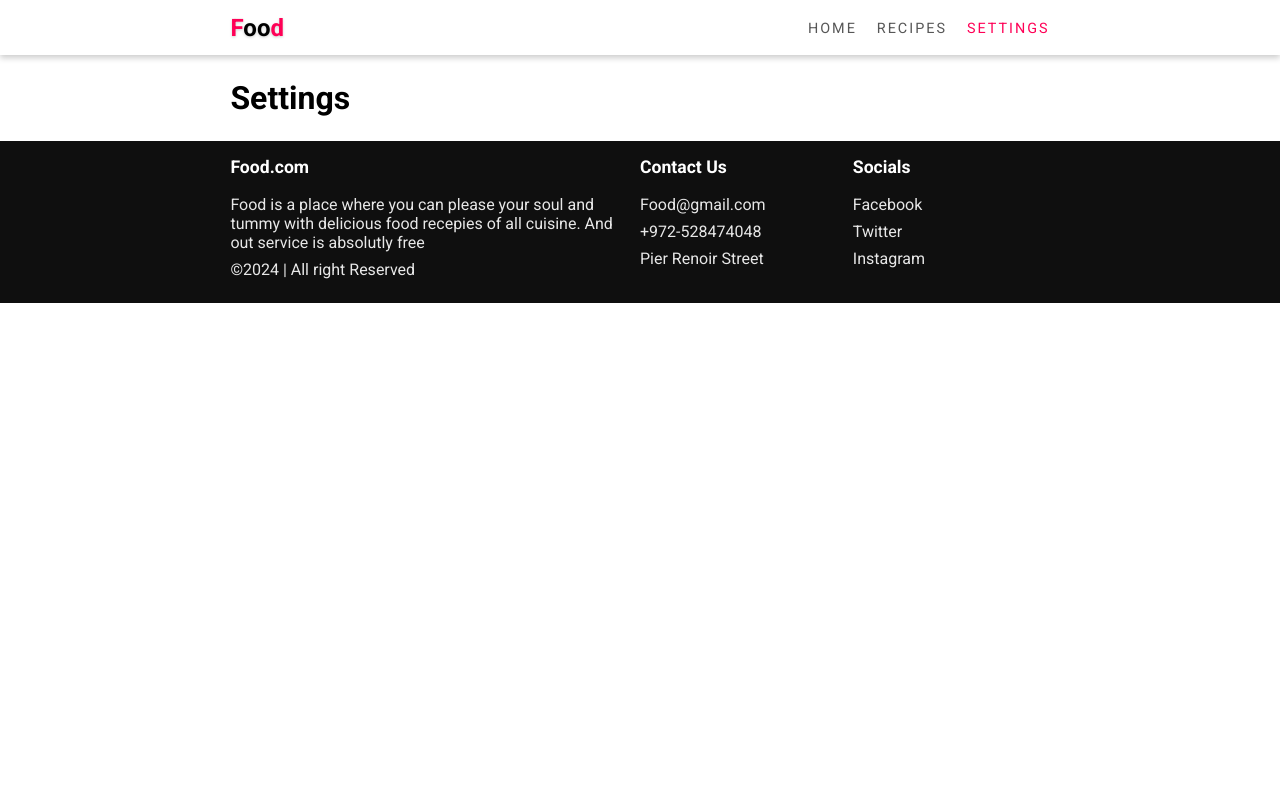
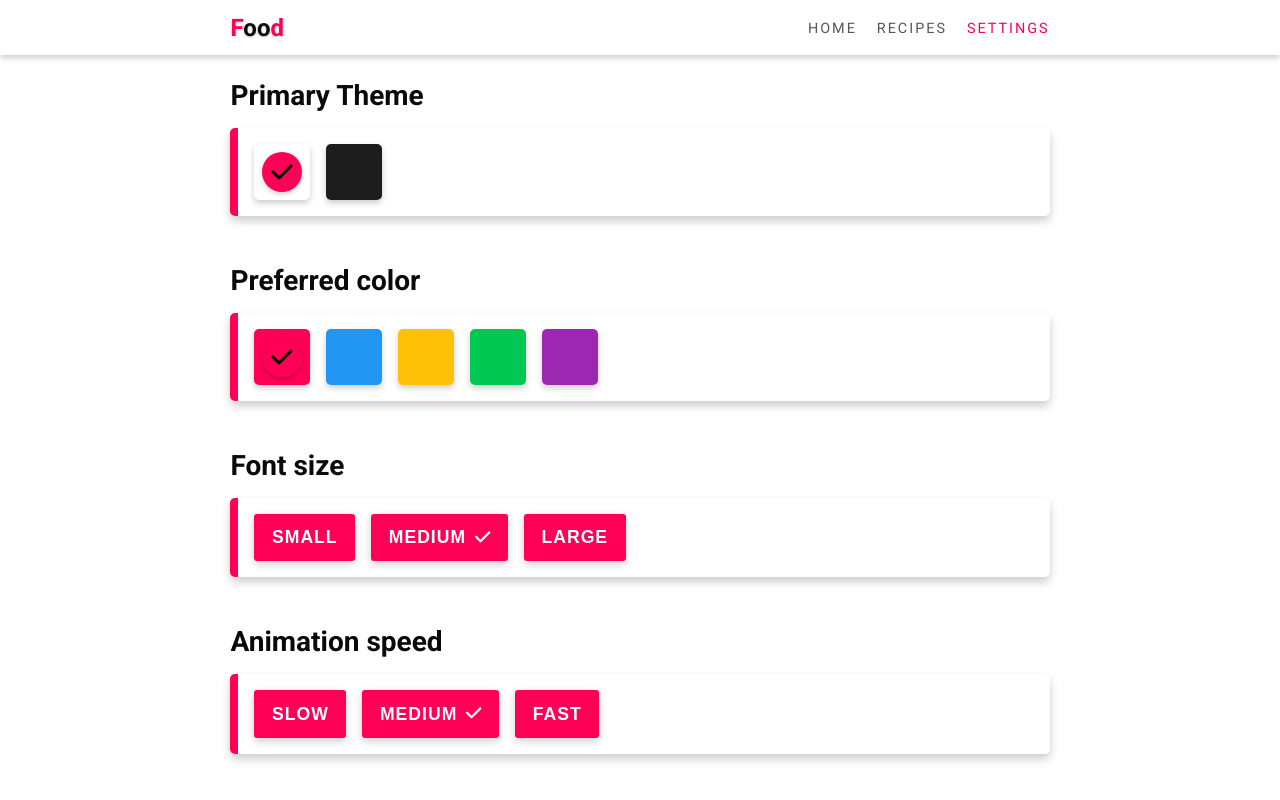
Before and after one commit to matczu-97/FOOD-WEB, a React (Create React App) app: page /settings in a window 1280 px wide. Shown: the top 800 px of the page. Built offline with nearby package versions, Linux system fonts and the light colour scheme.

Commit message:
finished.

```diff
--- a/src/components/PreviousSearches.js
+++ b/src/components/PreviousSearches.js
@@ -89,6 +89,9 @@
               <button onClick={handleBtnClick} className="btn">
                 <FontAwesomeIcon icon={faSearch} />
               </button>
+              <button onClick={handleBtnClearSearch} className="btn clear-search">
+                <FontAwesomeIcon icon={faX} />
+              </button>
             </div>
           </div>
         </div>
--- a/src/pages/Settings.js
+++ b/src/pages/Settings.js
@@ -1,8 +1,192 @@
-export default function Settings()
-{
-    return(
-        <div>
-            <h1>Settings</h1>
+import { FontAwesomeIcon } from "@fortawesome/react-fontawesome";
+import { faCheck } from "@fortawesome/free-solid-svg-icons";
+import { useState, useEffect } from "react";
+
+export default function Settings() {
+  const [theme, setTheme] = useState("light");
+  const [primaryColor, setPrimaryColor] = useState(0);
+  const [fontSize, setFontSize] = useState(1);
+  const [animationSpeed, setAnimationSpeed] = useState(1);
+
+  const [settings, setSettings] = useState({
+    "--background-color": "#fff",
+    "--backgroud-light": "#fff",
+    "--primary-color": "rgb(255,0,86)",
+    "--shadow-color": "rgba(0,0,0,0.2)",
+    "--text-color": "#0A0A0A",
+    "--text-light": "#575757",
+    "--font-size": "16px",
+    "--animation-speed": "1",
+  });
+
+  useEffect(() => {
+    const root = document.documentElement;
+    for (let key in settings) {
+      root.style.setProperty(key, settings[key]);
+    }
+  }, [settings]);
+
+  const themes = [
+    {
+      "--background-color": "#fff",
+      "--background-light": "#fff",
+      "--shadow-color": "rgba(0,0,0,0.2)",
+      "--text-color": "#0A0A0A",
+      "--text-light": "#575757",
+    },
+    {
+      "--background-color": "rgb(29,29,29)",
+      "--background-light": "rgb(77,77,77)",
+      "--shadow-color": "rgba(0,0,0,0.2)",
+      "--text-color": "#ffffff",
+      "--text-light": "#eceaea",
+    },
+  ];
+  const primaryColors = [
+    "rgb(255,0,86)",
+    "rgb(33,150,243)",
+    "rgb(255,193,7)",
+    "rgb(0,200,83)",
+    "rgb(156,39,176)",
+  ];
+
+  const fontSizes = [
+    {
+      title: "Small",
+      value: "12px",
+    },
+    {
+      title: "Medium",
+      value: "16px",
+    },
+    {
+      title: "Large",
+      value: "20px",
+    },
+  ];
+
+  const animationSpeeds = [
+    {
+      title: "Slow",
+      value: 2,
+    },
+    {
+      title: "Medium",
+      value: 1,
+    },
+    {
+      title: "Fast",
+      value: 0.5,
+    },
+  ];
+
+  function changeTheme(i) {
+    const _theme = { ...themes[i] };
+    setTheme(i === 0 ? "light" : "dark");
+    // update settings
+    let _settings = { ...settings };
+    for (let key in _theme) {
+      _settings[key] = _theme[key];
+    }
+    setSettings(_settings);
+  }
+
+  function changeColor(i) {
+    const _color = primaryColors[i];
+    let _settings = { ...settings };
+    _settings["--primary-color"] = _color;
+    setPrimaryColor(i);
+    setSettings(_settings);
+  }
+
+  function changeFontSize(i) {
+    const _fontSize = fontSizes[i];
+    let _settings = { ...settings };
+    _settings["--font-size"] = _fontSize.value;
+    setFontSize(i);
+    setSettings(_settings);
+  }
+
+  function changeAnimationSpeed(i) {
+    const _animationSpeed = animationSpeeds[i];
+    let _settings = { ...settings };
+    _settings["--animation-speed"] = _animationSpeed.value;
+    setAnimationSpeed(i);
+    setSettings(_settings);
+  }
+
+  return (
+    <div>
+      <div className="section d-block">
+        <h2>Primary Theme</h2>
+        <div className="options-container">
+          <div className="option light" onClick={() => changeTheme(0)}>
+            {theme === "light" && (
+              <div className="check">
+                <FontAwesomeIcon icon={faCheck} />
+              </div>
+            )}
+          </div>
+          <div className="option dark" onClick={() => changeTheme(1)}>
+            {theme === "dark" && (
+              <div className="check">
+                <FontAwesomeIcon icon={faCheck} />
+              </div>
+            )}
+          </div>
         </div>
-    )
+      </div>
+
+      <div className="section d-block">
+        <h2>Preferred color</h2>
+        <div className="options-container">
+          {primaryColors.map((color, index) => (
+            <div
+              className="option light"
+              style={{ backgroundColor: color }}
+              onClick={() => changeColor(index)}
+            >
+              {primaryColor === index && (
+                <div className="check">
+                  <FontAwesomeIcon icon={faCheck} />
+                </div>
+              )}
+            </div>
+          ))}
+        </div>
+      </div>
+
+      <div className="section d-block">
+        <h2>Font size</h2>
+        <div className="options-container">
+          {fontSizes.map((size, index) => (
+            <button className="btn" onClick={() => changeFontSize(index)}>
+              {size.title}
+              {fontSize === index && (
+                <span>
+                  <FontAwesomeIcon icon={faCheck} />
+                </span>
+              )}
+            </button>
+          ))}
+        </div>
+      </div>
+
+      <div className="section d-block">
+        <h2>Animation speed</h2>
+        <div className="options-container">
+          {animationSpeeds.map((speed, index) => (
+            <button className="btn" onClick={() => changeAnimationSpeed(index)}>
+              {speed.title}
+              {animationSpeed === index && (
+                <span>
+                  <FontAwesomeIcon icon={faCheck} />
+                </span>
+              )}
+            </button>
+          ))}
+        </div>
+      </div>
+    </div>
+  );
 }
--- a/src/styles/index.scss
+++ b/src/styles/index.scss
@@ -28,6 +28,7 @@
     font-size: var(--font-size);
     font-family: 'Roboto', sans-serif;
     padding-top: 55px;
+    background-color:var(--background-light);
 }
 
 .btn{
@@ -55,6 +56,9 @@
     align-items: center;
     margin-bottom: 3em;
     flex-wrap: wrap;
+    &.d-block{
+      display: block;
+    }
     .title{
         color: var(--text-color);
         font-size: 3em;
@@ -185,49 +189,54 @@
 @import "partials/footer.scss";
 @import "partials/previous-searches";
 
+@import "partials/recipe-section.scss";
 
-.recipes-container {
-    display: grid;
-    grid-template-columns: repeat(auto-fit, minmax(220px,1fr));
-    grid-gap: 1.5em;
+
+.options-container {
+    box-shadow: 0 5px 10px var(--shadow-color);
+    padding: 1em;
+    border-radius: 5px;
+    border-left: .5em solid var(--primary-color);
+    background-color: var(--background-light);
+    margin-top: 1em;
+    display: flex;
+    gap: 1em;
+    .option{
+        height: 3.5em;
+        width: 3.5em;
+        box-shadow:0 3px 6px var(--shadow-color);
+        border-radius: 5px;
+        display: flex;
+        justify-content: center;
+        align-items: center;
+        &.light{
+            background-color: #fff;
+        }
+        &.dark{
+            background-color: rgb(29,29,29);
+        }
+        .check{
+            height: 2.5em;
+            width: 2.5em;
+            background-color: var(--primary-color);
+            border-radius: 50%;
+            display: flex;
+            justify-content: center;
+            align-items: center;
+            box-shadow: 0 2px 5px var(--shadow-color);
+            svg{
+                height: 1.5em;
+                width: 1.5em;
+            }
+        }
+    }
+    .btn span{
+        margin-left: .5em;
+        display: inline-block;
+    }
 }
 
-.recipe-card{
-    border-radius: 5px;
-    overflow: hidden;
-    box-shadow: 0 5px 15px var(--shadow-color);
-    .recipe-card-info{
-        padding: 15px;
-    }
-    .custom-image{
-        z-index: -1;
-    }
-    .author-img{
-        height: 60px;
-        width: 60px;
-        border-radius: 50%;
-        border: 3px solid var(--backgroud-light);
-        box-shadow: 0 1px 3px var(--shadow-color);
-        margin-top: -50px;
-        z-index: 2;
-    }
-    .recipe-title{
-        font-size: 1.2em;
-        font-weight: bold;
-        margin-bottom: .5em;
-        color: var(--text-color);
-        margin-top: .25em;
-    }
-    .recipe-desc{
-        color: var(--text-light);
-        font-size: .9em;
-        letter-spacing: 1px;
-    }
-    .view-btn{
-       font-size: 1em;
-       font-weight: bold;
-       color: var(--primary-color);
-       margin-top: .75em;
-       display: inline-block;
-    }
+.d-block h2{
+    font-size: 1.75em;
+    color: var(--text-color);
 }
--- a/src/styles/partials/_chief-section.scss
+++ b/src/styles/partials/_chief-section.scss
@@ -19,7 +19,7 @@
         justify-content: space-between;
         padding-bottom: .5em;
         padding-left: 1em;
-
+        padding-top: .5em;
         .chief-card-name{
             font-size: 1.5em;
             font-weight: bold;
--- /dev/null
+++ b/src/styles/partials/_recipe-section.scss
@@ -0,0 +1,46 @@
+
+.recipes-container {
+    display: grid;
+    grid-template-columns: repeat(auto-fit, minmax(220px,1fr));
+    grid-gap: 1.5em;
+}
+
+.recipe-card{
+    border-radius: 5px;
+    overflow: hidden;
+    box-shadow: 0 5px 15px var(--shadow-color);
+    .recipe-card-info{
+        padding: 15px;
+    }
+    .custom-image{
+        z-index: -1;
+    }
+    .author-img{
+        height: 60px;
+        width: 60px;
+        border-radius: 50%;
+        border: 3px solid var(--backgroud-light);
+        box-shadow: 0 1px 3px var(--shadow-color);
+        margin-top: -50px;
+        z-index: 2;
+    }
+    .recipe-title{
+        font-size: 1.2em;
+        font-weight: bold;
+        margin-bottom: .5em;
+        color: var(--text-color);
+        margin-top: .25em;
+    }
+    .recipe-desc{
+        color: var(--text-light);
+        font-size: .9em;
+        letter-spacing: 1px;
+    }
+    .view-btn{
+       font-size: 1em;
+       font-weight: bold;
+       color: var(--primary-color);
+       margin-top: .75em;
+       display: inline-block;
+    }
+}
```
